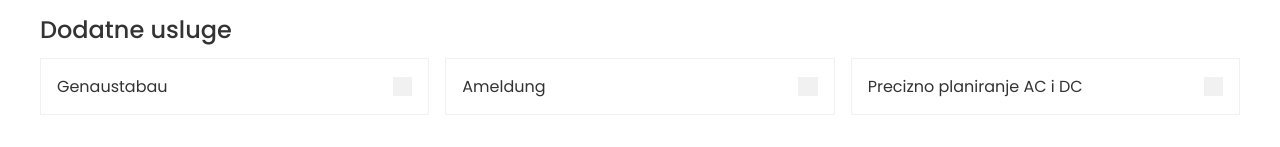
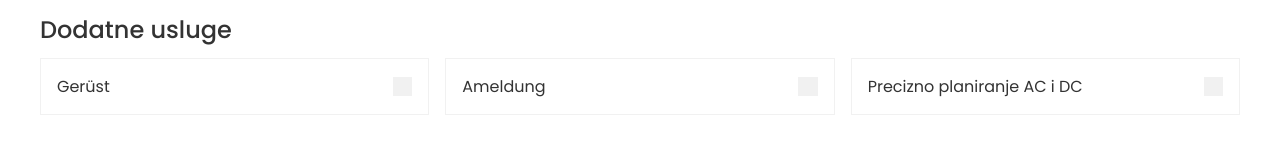
Before and after one commit to Nitrosick/Adites, a Nuxt app: page /calculator in a window 1280 px wide. Shown: the part 1378-1525 px from the top of the page. Built offline with nearby package versions, Linux system fonts and the light colour scheme.

Commit message:
WR calculating changed

```diff
--- a/pages/calculator.vue
+++ b/pages/calculator.vue
@@ -273,9 +273,9 @@
           v-html="translates[ln].services"
         />
         <Checkbox
-          id="genaustabau"
-          :label="`${translates[ln].genaustabau}`"
-          v-model="additional.genaustabau"
+          id="gerust"
+          :label="`${translates[ln].gerust}`"
+          v-model="additional.gerust"
         />
         <Checkbox
           id="ameldung"
@@ -393,7 +393,7 @@ const additional = reactive({
   battery: false,
   subconstruction: false,
   smallParts: false,
-  genaustabau: false,
+  gerust: false,
   ameldung: false,
   planning: false
 })
@@ -408,7 +408,7 @@ const costs = {
   wr10kw: 200,
 
   montage: 1000,
-  genaustabau: 1000,
+  gerust: 1000,
   ameldung: 100,
   planning: 500,
   delivery: 2
@@ -444,7 +444,7 @@ const translates = {
     dcMontage: 'DC Montage',
     acMontage: 'AC Montage',
     montageAcDc: 'Montage AC/DC (Up to 50km for free, then 2€/km)',
-    genaustabau: 'Genaustabau',
+    gerust: 'Gerüst',
     ameldung: 'Ameldung',
     planning: 'Precise planning of DC and AC',
     total: 'Total',
@@ -483,7 +483,7 @@ const translates = {
     dcMontage: 'DC Montage',
     acMontage: 'AC Montage',
     montageAcDc: 'Montage AC/DC (Dramaj 50km inkl je weiter +2€/km)',
-    genaustabau: 'Genaustabau',
+    gerust: 'Gerüst',
     ameldung: 'Ameldung',
     planning: 'Genaue planung DC und AC',
     total: 'Insgesamt',
@@ -522,7 +522,7 @@ const translates = {
     dcMontage: 'DC Montaža',
     acMontage: 'AC Montaža',
     montageAcDc: 'Montaža AC/DC (Do 50km besplatno, zatim 2€/km)',
-    genaustabau: 'Genaustabau',
+    gerust: 'Gerüst',
     ameldung: 'Ameldung',
     planning: 'Precizno planiranje AC i DC',
     total: 'Cijeli',
@@ -548,8 +548,12 @@ watch(() => data.slopes, (val) => {
   }
 })
 
-watch(() => [data.first.modules, data.second.modules], ([first, second]) => {
+watch(() => [data.first.modules, data.second.modules, data.wr], ([first, second, wr]) => {
   const sum = first + second
+  if (!sended.value || !wr) {
+    data.wr8kw = 0
+    return
+  }
   if (sum < 10) return
   data.wr8kw = Math.floor(sum / 10)
 })
```
